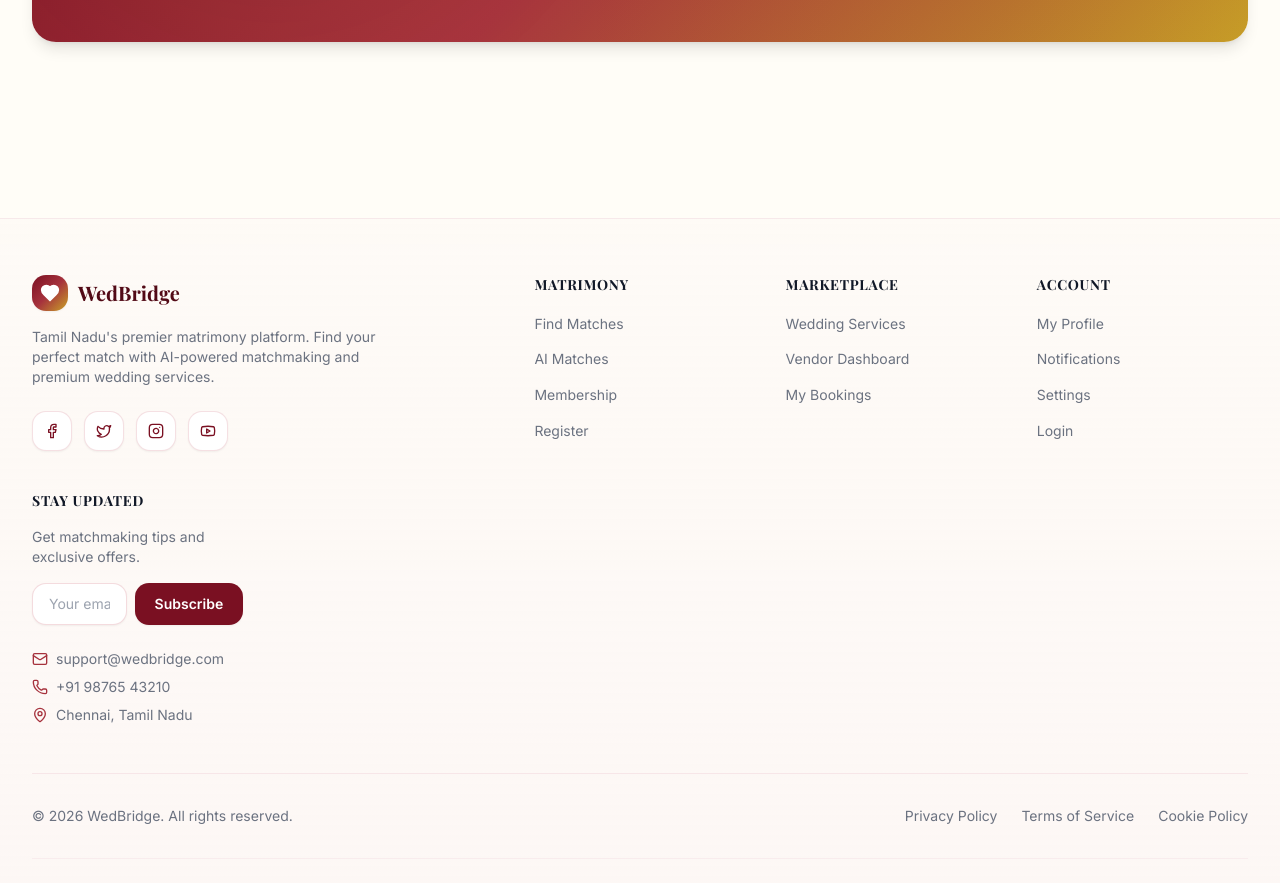
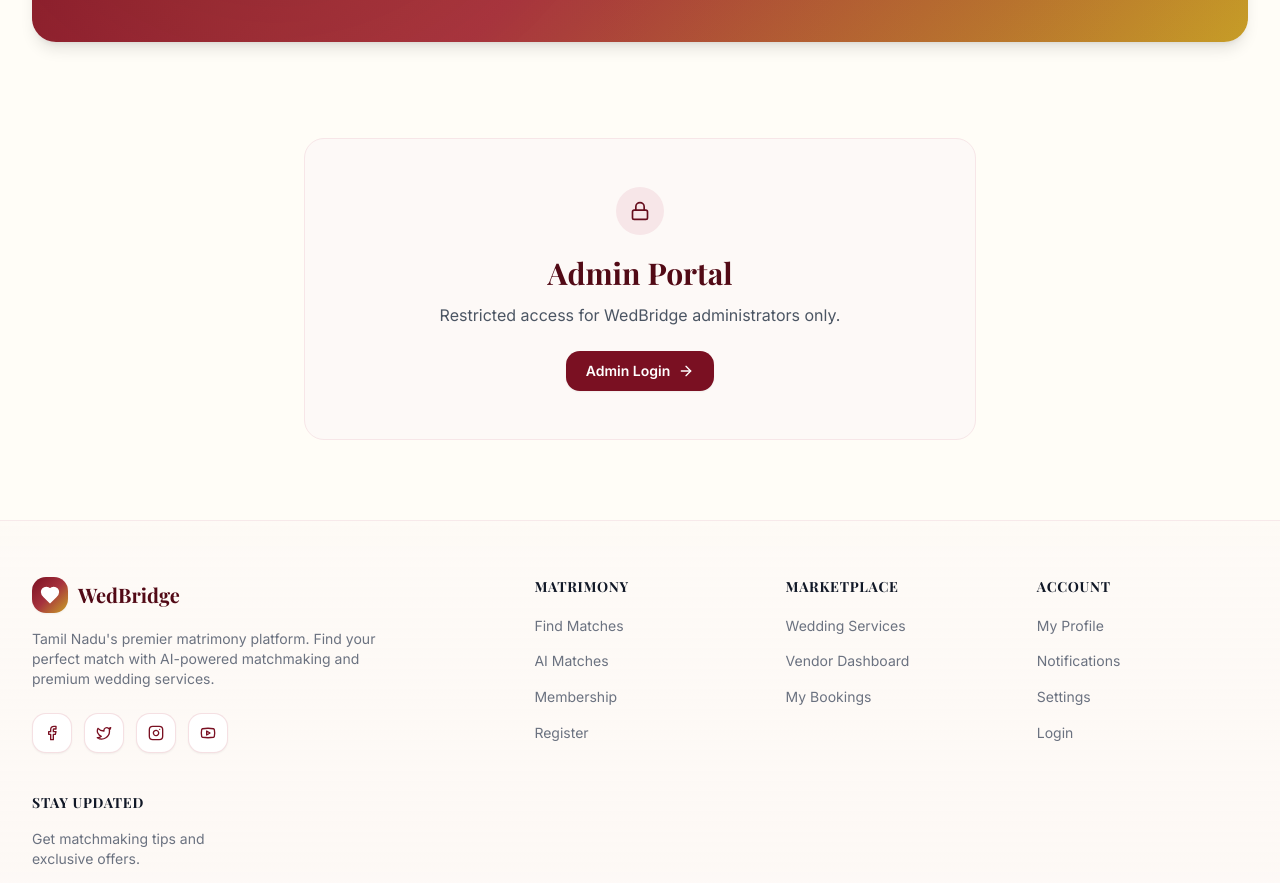
Before and after one commit to Naveen2112-hub/wedbridge, a Next.js app: page / in a window 1280 px wide. Shown: the part 2520-3403 px from the top of the page. Built offline with nearby package versions, Linux system fonts and the light colour scheme; no server answers.

Commit message:
Updated page.tsx

```diff
--- a/src/app/page.tsx
+++ b/src/app/page.tsx
@@ -1,5 +1,6 @@
 import Link from "next/link";
-import { Heart, Sparkles, ShieldCheck, Search, Store, Crown, BadgeCheck, Users, ArrowRight, Star, Quote } from "lucide-react";
+import { Heart, Sparkles, ShieldCheck, Search, Store, Crown, BadgeCheck, Users, ArrowRight, Star, Quote, Lock } from "lucide-react";
+import { Reveal } from "@/components/ui/Reveal";
 
 export default function HomePage() {
   const features = [
@@ -132,6 +133,23 @@
           </div>
         </div>
       </section>
+
+      {/* Admin Portal */}
+      <Reveal className="container-page">
+        <section className="mx-auto max-w-2xl rounded-2xl border border-primary-100 bg-primary-50/40 px-6 py-10 text-center sm:py-12">
+          <span className="inline-flex h-12 w-12 items-center justify-center rounded-full bg-primary-100 text-primary-700">
+            <Lock className="h-5 w-5" />
+          </span>
+          <h2 className="font-display mt-5 text-2xl font-bold text-primary-800 sm:text-3xl">Admin Portal</h2>
+          <p className="mx-auto mt-3 max-w-md text-sm text-gray-600 sm:text-base">Restricted access for WedBridge administrators only.</p>
+          <Link
+            href="/admin/login"
+            className="btn-primary mt-6 inline-flex items-center gap-2 text-sm"
+          >
+            Admin Login <ArrowRight className="h-4 w-4" />
+          </Link>
+        </section>
+      </Reveal>
     </div>
   );
 }
```
